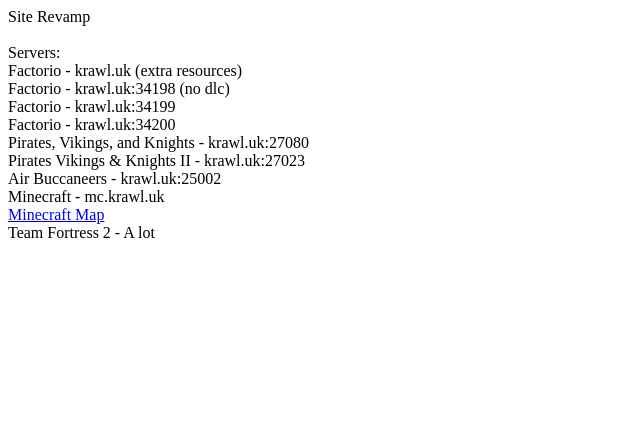
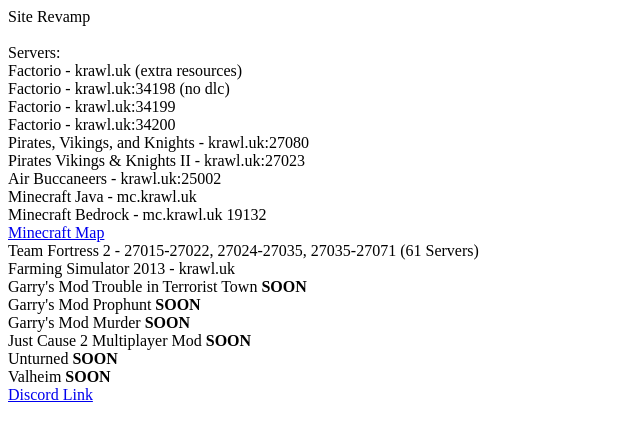
Before and after one commit to TeckManSam/Krawl-Website, a plain HTML site: page index.html in a window 1280 px wide. Shown: the whole page, without its empty margins (0-640 px from the left). Drawn offline with Linux system fonts and the light colour scheme.

Commit message:
New Servers

```diff
--- a/index.html
+++ b/index.html
@@ -23,19 +23,29 @@
     <br>
     Air Buccaneers - krawl.uk:25002
     <br>
-    Minecraft - mc.krawl.uk
+    Minecraft Java - mc.krawl.uk
     <br>
-    <a href="http://mc.krawl.uk">Minecraft Map</a>
+    Minecraft Bedrock - mc.krawl.uk 19132
     <br>
-    Team Fortress 2 - A lot
+    <a href="https://mc.krawl.uk">Minecraft Map</a>
     <br>
+    Team Fortress 2 - 27015-27022, 27024-27035, 27035-27071 (61 Servers)
     <br>
+    Farming Simulator 2013 - krawl.uk
     <br>
+    Garry's Mod Trouble in Terrorist Town <B>SOON</B>
     <br>
+    Garry's Mod Prophunt <B>SOON</B>
     <br>
+    Garry's Mod Murder <B>SOON</B>
     <br>
+    Just Cause 2 Multiplayer Mod <b>SOON</b>
     <br>
+    Unturned <b>SOON</b>
     <br>
+    Valheim <b>SOON</b>
+    <br>
+    <a href="https://discord.gg/GSsCRG55P6">Discord Link</a>
     <br>
     <br>
     <br>
```
